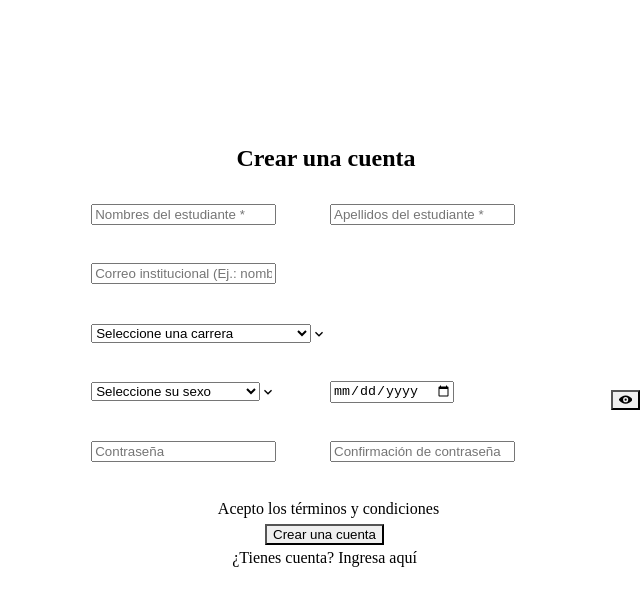
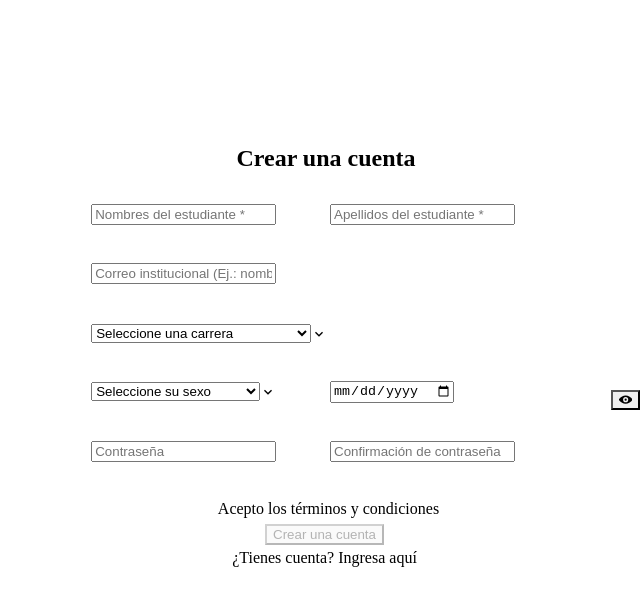
Before and after one commit to IIDinkaII/Proyecto-Codigo-Frontend_CalidadDeSoftware_Poli-Collaboration, a Next.js app: page /signup in a window 1280 px wide. Shown: the top 606 px of the page, without its empty margins (640-1280 px from the left). Built offline with nearby package versions, Linux system fonts and the light colour scheme.

Commit message:
update(signup): add constraint by accepting terms

```diff
--- a/pages/signup.js
+++ b/pages/signup.js
@@ -34,6 +34,8 @@ const SignUp = () => {
   const handleClick = () => setShowPassword(!showPassword);
   const [showPassConfirmation, setShowPassConf] = useState(false);
   const handleClickConf = () => setShowPassConf(!showPassConfirmation);
+  const [termsAccepted, toggleTerms] = useState(false);
+  const handleClickTerms = () => toggleTerms(!termsAccepted);
 
   // Validaciones FrontEnd
   const initialFieldValue = '';
@@ -246,14 +248,14 @@ const SignUp = () => {
 
               {/* Aceptar terminos y condiciones */}
               <FormControl id="confirmacionTerminos" display="flex" justifyContent="center" py={4}>
-                <Switch id="emailAlerts" pr={5} />
+                <Switch id="emailAlerts" pr={5} onChange={handleClickTerms}/>
                 <FormLabel htmlFor="email-alerts" mb="0">
                   Acepto los términos y condiciones
                 </FormLabel>
               </FormControl>
               {/* Botón registrar */}
               <HStack justifyContent="center" mr={3} py={2}>
-                <Button type="submit" colorScheme="blue">
+                <Button type="submit" colorScheme="blue" isDisabled={!termsAccepted}>
                   Crear una cuenta
                 </Button>
               </HStack>
```
